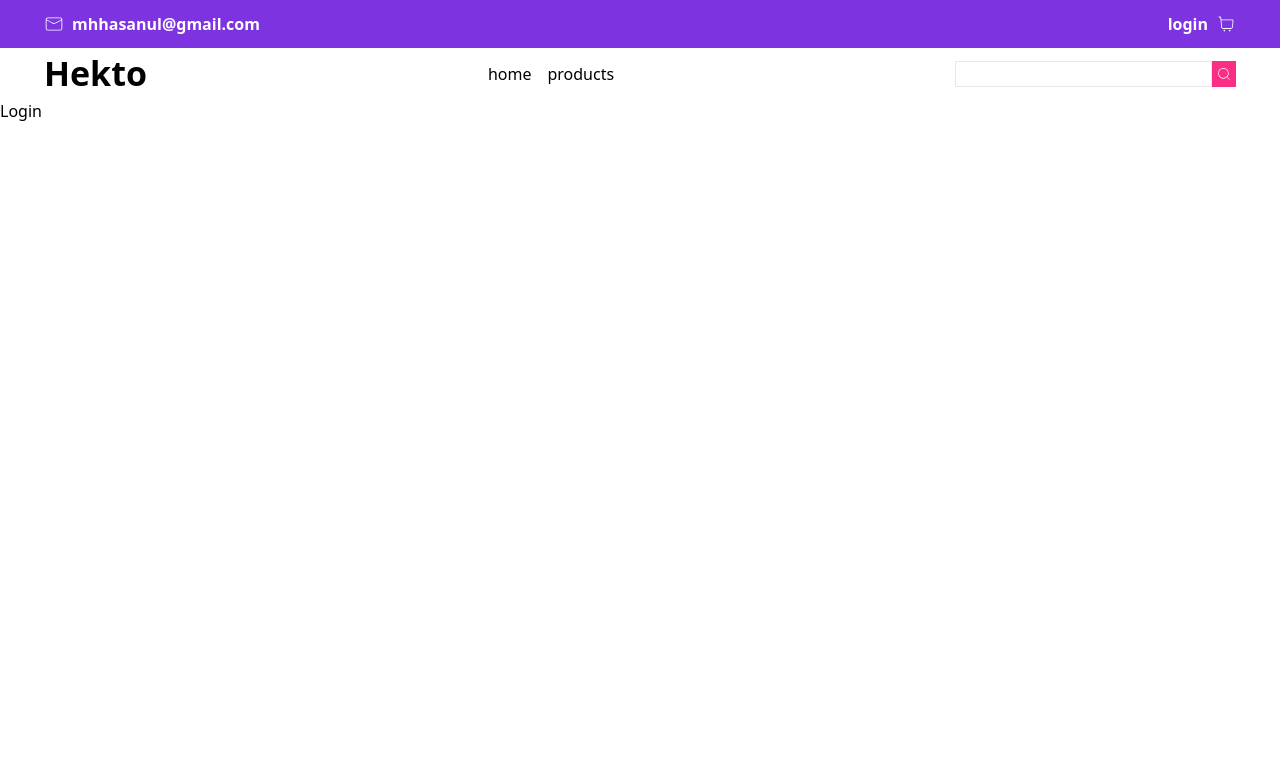
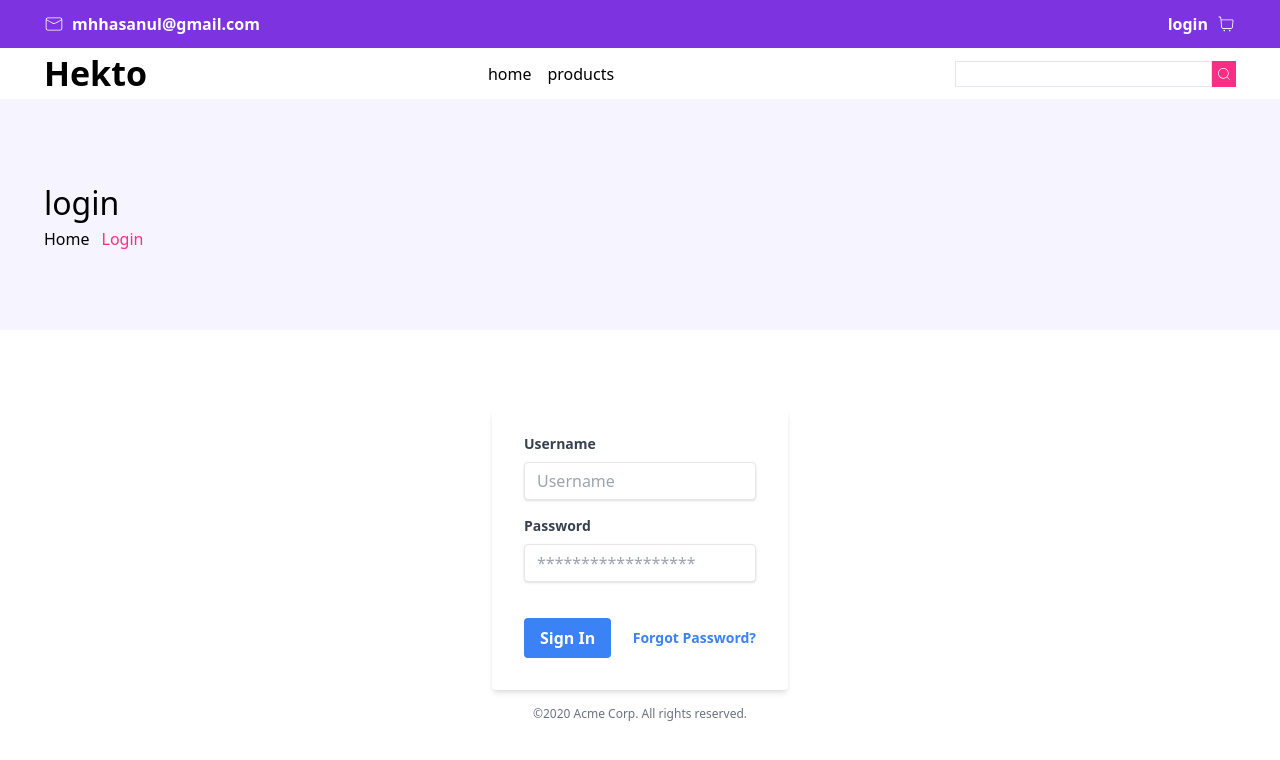
Before and after one commit to sagartmg2/sh-bh-ash-react, a React app in the folder ecommerce-client/: page /login in a window 1280 px wide. Shown: the top 760 px of the page. Built offline with nearby package versions, Linux system fonts and the light colour scheme; the HTML template or start-up script is replaced by a standard one.

Commit message:
feat:breadcrumb

```diff
--- /dev/null
+++ b/ecommerce-client/src/components/common/BreadCrumb.jsx
@@ -0,0 +1,23 @@
+import React from "react";
+import {Link} from "react-router-dom"
+
+export default function BreadCrumb({title,links}) {
+  /*
+
+*/
+  return (
+    <div className="bg-primary-light-10 py-[38.08px] md:py-[55.3px] lg:py-[66.36px] xl:py-[79.63px] 2xl:py-[95.55px]">
+      <div className="container">
+        <p className="header-sm">{title}</p>
+        {
+            links.map((link,index) =>{
+                return  <Link className={`mr-3 ${index+1 == links.length ?"text-secondary" : ""}`} to={link.url}>{link.title}</Link>
+            })
+        }
+        {/* <Link to="/">Home</Link>
+        <Link to="/">products</Link>
+        <Link to="/">nike</Link> */}
+      </div>
+    </div>
+  );
+}
--- a/ecommerce-client/src/components/common/Header.jsx
+++ b/ecommerce-client/src/components/common/Header.jsx
@@ -25,7 +25,7 @@ export default function Header() {
             <span>mhhasanul@gmail.com</span>
           </div>
           <div className="flex items-center gap-2">
-            <span>login</span>
+            <span><Link to="/login">login</Link></span>
             <CiShoppingCart className="text-xl text-white" />
           </div>
         </div>
--- a/ecommerce-client/src/components/home/Banner.jsx
+++ b/ecommerce-client/src/components/home/Banner.jsx
@@ -73,7 +73,6 @@ export default function Banner() {
       <Slider {...settings}>
         {bannerData.map((el) => {
           return (
-            <>
               <div
                 className="bg-[url('/banner-images/banner-1.png')]] relative h-[564px]  bg-contain bg-center bg-no-repeat md:h-[764px] md:bg-cover"
                 style={{
@@ -96,7 +95,6 @@ export default function Banner() {
                   </div>
                 </div>
               </div>
-            </>
           );
         })}
       </Slider>
--- a/ecommerce-client/src/index.css
+++ b/ecommerce-client/src/index.css
@@ -8,6 +8,12 @@
 
 
 @layer components{
+    .header{
+        @apply text-[24px] lg:text-[42px]
+    }
+    .header-sm{
+        @apply text-[32px]
+    }
     .container{
         @apply px-3 mx-auto w-full sm:max-w-[600px] md:max-w-[740px] lg:max-w-[990px] xl:max-w-[1216px]
     }
--- a/ecommerce-client/src/pages/Login.jsx
+++ b/ecommerce-client/src/pages/Login.jsx
@@ -1,7 +1,77 @@
-import React from 'react'
+import React from "react";
+import BreadCrumb from "../components/common/BreadCrumb";
+import axios from "axios";
 
 export default function Login() {
+  const handleSubmit = (e) =>{
+    e.preventDefault()
+    axios.post("https://ecommerce-sagartmg2.vercel.app/api/users/login",{
+      email:"b@b.com",
+      password:"password",
+    })
+
+  }
   return (
-    <div>Login</div>
-  )
+    <>
+      <BreadCrumb
+        title={"login"}
+        links={[
+          { title: "Home", url: "/" },
+          { title: "Login", url: "#" },
+        ]}
+      />
+      <div className="w-full max-w-xs container my-20">
+        <form onSubmit={handleSubmit}className="mb-4 rounded bg-white px-8 pb-8 pt-6 shadow-md">
+          <div className="mb-4">
+            <label
+              className="mb-2 block text-sm font-bold text-gray-700"
+              for="username"
+            >
+              Username
+            </label>
+            <input
+              className="focus:shadow-outline w-full appearance-none rounded border px-3 py-2 leading-tight text-gray-700 shadow focus:outline-none"
+              id="username"
+              type="text"
+              placeholder="Username"
+            />
+          </div>
+          <div className="mb-6">
+            <label
+              className="mb-2 block text-sm font-bold text-gray-700"
+              for="password"
+            >
+              Password
+            </label>
+            <input
+              className="focus:shadow-outline mb-3 w-full appearance-none rounded border border-red-5000 px-3 py-2 leading-tight text-gray-700 shadow focus:outline-none"
+              id="password"
+              type="password"
+              placeholder="******************"
+            />
+            {/* <p className="text-xs italic text-red-5000">
+              Please choose a password.
+            </p> */}
+          </div>
+          <div className="flex items-center justify-between">
+            <button
+              className="focus:shadow-outline rounded bg-blue-500 px-4 py-2 font-bold text-white hover:bg-blue-700 focus:outline-none"
+              type="submit"
+            >
+              Sign In
+            </button>
+            <a
+              className="inline-block align-baseline text-sm font-bold text-blue-500 hover:text-blue-800"
+              href="#"
+            >
+              Forgot Password?
+            </a>
+          </div>
+        </form>
+        <p className="text-center text-xs text-gray-500">
+          &copy;2020 Acme Corp. All rights reserved.
+        </p>
+      </div>
+    </>
+  );
 }
--- a/ecommerce-client/src/pages/SingleProduct.jsx
+++ b/ecommerce-client/src/pages/SingleProduct.jsx
@@ -1,7 +1,127 @@
-import React from 'react'
+import React, { useEffect, useState } from "react";
+import BreadCrumb from "../components/common/BreadCrumb";
+import { FaRegHeart, FaArrowRight } from "react-icons/fa";
+import axios from "axios";
+import { useSearchParams ,useParams } from "react-router-dom";
+
 
 export default function SingleProduct() {
+  const [product, setProduct] = useState({});
+  let productId = "64549d085e021d67be48e82a"
+   const {slug}  = useParams()
+  console.log(slug)
+
+  useEffect(() => {
+    axios
+      .get(
+        "https://ecommerce-sagartmg2.vercel.app/api/products/"+slug,
+      )
+      .then((res) => {
+        setProduct(res.data.data);
+      });
+  }, []);
+
   return (
-    <div>SingleProduct</div>
-  )
+    <>
+      <BreadCrumb
+        title={product.name}
+        links={[
+          { title: "Home", url: "/" },
+          { title: "product", url: "/products" },
+          { title: product.name, url: "#" },
+        ]}
+      />
+      <div className="container mb-24 mt-24">
+        <div className=" h-[450px] w-[1150px] shadow-lg shadow-[#C2C5E1]">
+          <div className="flex">
+            <div className="w-1/2">
+              <img
+                src={product.image}
+                alt=""
+                className="ml-5 mr-5 mt-[25px] h-[400px] w-[550px] object-contain"
+              />
+            </div>
+            <div className="pl-10 pt-16 w-1/2">
+              <h1 className="font-Josefin text-[36px] font-semibold text-primary-dark">
+                {product.name}
+              </h1>
+              <div className="flex gap-5">
+                <p className="text-primary-dark">$32.00</p>{" "}
+                <p className="text-[16px] text-secondary line-through">
+                  ${product.price}
+                </p>{" "}
+              </div>
+              <p className="pt-3 font-semibold text-primary-dark">Color</p>
+              <p className="pb-8 pt-3 text-[#A9ACC6]">
+                {" "}
+                Lorem ipsum dolor sit amet consectetur adipisicing elit. Beatae
+                velit eaque vero ad commodi mollitia rerum illo iusto! Autem
+                explicabo laboriosam iusto sunt optio harum voluptatibus,
+                ratione cumque? Itaque, harum?
+              </p>
+              <p className="font-Josefin flex items-center gap-7 pl-16 pt-5 text-primary-dark">
+                {" "}
+                Add To Cart <FaRegHeart />{" "}
+              </p>
+            </div>
+          </div>
+        </div>
+      </div>
+
+      <div className="mb-32 h-[500px] bg-[#F9F8FE]">
+        <div className="container">
+          <div className="font-Josefin flex gap-20 pt-24 text-xl font-semibold text-[#151875]">
+            <p className="hover:underline">Description</p>
+            <p className="hover:underline">Additional Info</p>
+            <p className="hover:underline">Reviews</p>
+            <p className="hover:underline">Video</p>
+          </div>
+          <div className="font-Josefin mb-4 mt-14">
+            <h1 className="pb-3 text-lg text-[#151875] ">Varius tempor.</h1>
+            <p className="text-[#A9ACC6]">
+              Aliquam dis vulputate vulputate integer sagittis. Faucibus dolor
+              ornare faucibus vel sed et eleifend habitasse amet. Montes, mauris
+              varius ac est bibendum. Scelerisque a, risus ac ante. Velit
+              consectetur neque, elit, aliquet. Non varius proin sed urna,
+              egestas consequat laoreet diam tincidunt. Magna eget faucibus cras
+              justo, tortor sed donec tempus. Imperdiet consequat, quis diam
+              arcu, nulla lobortis justo netus dis. Eu in fringilla vulputate
+              nunc nec. Dui, massa viverr .
+            </p>
+          </div>
+          <div className="font-Josefin">
+            <h1 className="pb-3 text-lg text-[#151875] ">More details</h1>
+            <p className="group flex items-center gap-2 text-[#A9ACC6]">
+              {" "}
+              <FaArrowRight className="text-black group-hover:text-[#2F1AC4]" />{" "}
+              Aliquam dis vulputate vulputate integer sagittis. Faucibus ds diam
+              arcu, nulla lobortis justo netus dis. Eu in fringilla vulputate
+              nunc nec. Dui, massa viverr .
+            </p>
+            <p className="group flex items-center gap-2 text-[#A9ACC6]">
+              {" "}
+              <FaArrowRight className="text-black group-hover:text-[#2F1AC4]" />{" "}
+              Aliquam dis vulputate vulputate integer sagittis. Faucibus ds diam
+              arcu, nulla lobortis justo netus dis. Eu in fringilla vulputate
+              nunc nec. Dui, massa viverr .
+            </p>
+            <p className="group flex items-center gap-2 text-[#A9ACC6]">
+              {" "}
+              <FaArrowRight className="text-black group-hover:text-[#2F1AC4]" />{" "}
+              Aliquam dis vulputate vulputate integer sagittis. Faucibus ds diam
+              arcu, nulla lobortis justo netus dis. Eu in fringilla vulputate
+              nunc nec. Dui, massa viverr .
+            </p>
+            <p className="group flex items-center gap-2 text-[#A9ACC6]">
+              {" "}
+              <FaArrowRight className="text-black group-hover:text-[#2F1AC4]" />{" "}
+              Aliquam dis vulputate vulputate integer sagittis. Faucibus ds diam
+              arcu, nulla lobortis justo netus dis. Eu in fringilla vulputate
+              nunc nec. Dui, massa viverr .
+            </p>
+          </div>
+        </div>
+      </div>
+    </>
+  );
 }
--- a/ecommerce-client/tailwind.config.js
+++ b/ecommerce-client/tailwind.config.js
@@ -18,6 +18,7 @@ module.exports = {
         "primary":"#7E33E0",
         "primary-dark":"#0D0E43",
         "primary-light":"#8A8FB9",
+        "primary-light-10":"#F6F5FF",
         "secondary":"#FB2E86"
       }
     },
```
